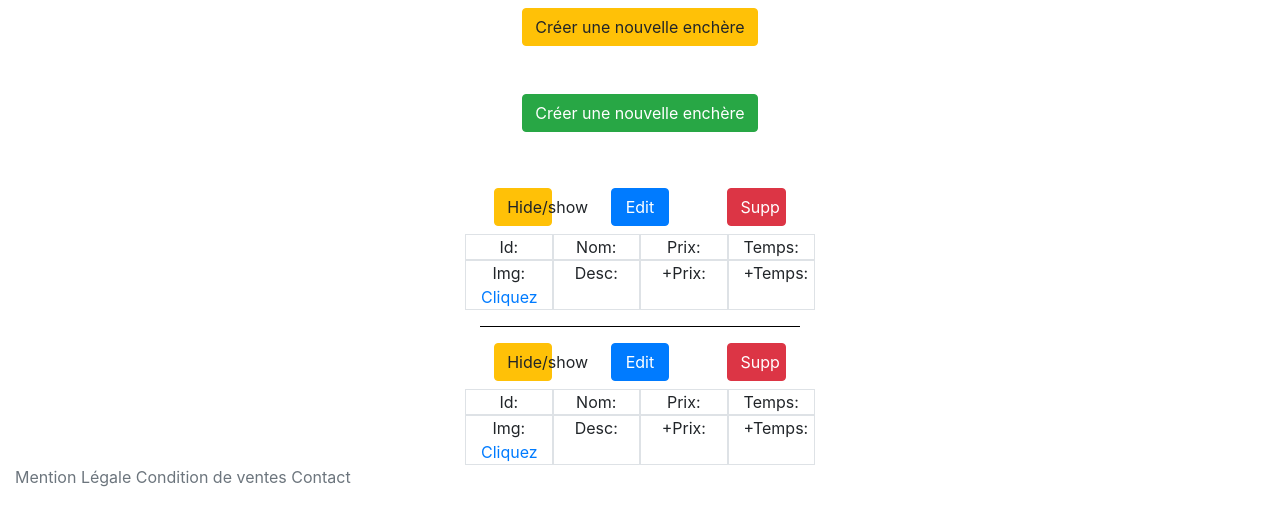
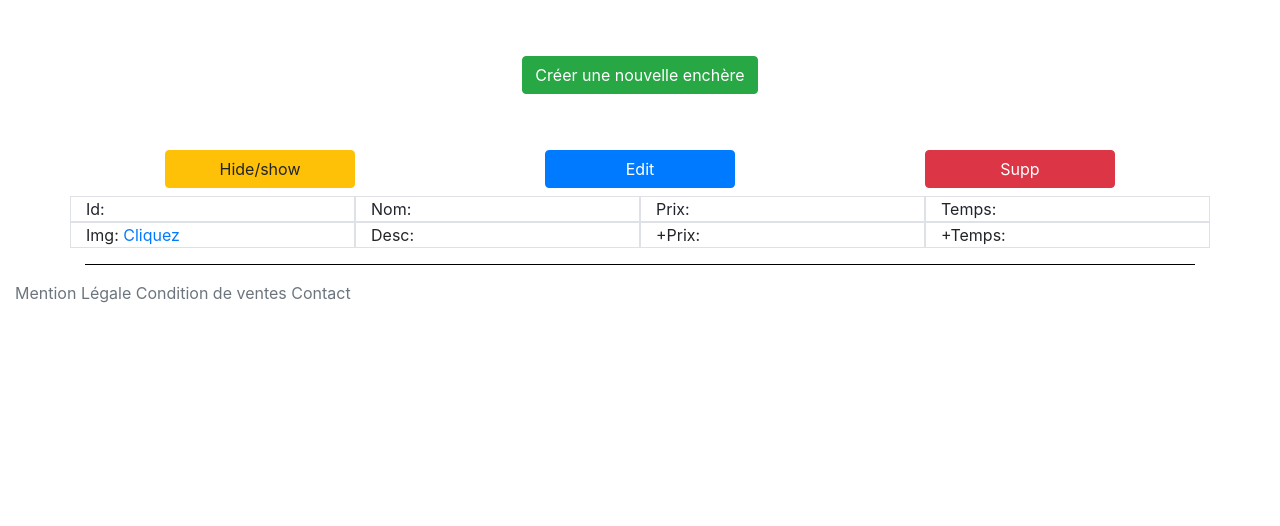
Before and after one commit to Clarisse-BREANT/SIMPLON, a PHP site: page /admin/admin.php in a window 1280 px wide. Shown: the part 48-574 px from the top of the page. Run offline with PHP 8.4, Linux system fonts and the light colour scheme; some libraries are stand-ins or nearby versions.

Commit message:
Intégration de card_admin.html dans admin.php

```diff
--- a/12_2020/POC_Enchères/admin/admin.php
+++ b/12_2020/POC_Enchères/admin/admin.php
@@ -24,16 +24,14 @@
             </header>
 
             <section>
-              <div class='container'>
+            <div class='container'>
                 <div class='text-center'>
-                    <a href="../scripts/create_card.php" class='btn btn-warning'>Créer une nouvelle enchère</a>
+                  <a href="../scripts/create_card.php" class='btn btn-success my-5'>Créer une nouvelle enchère</a>
                 </div>
-                <div class='card-deck row row-col-3 d-flex justify-content-around'>
-                  <div class='card-container col-md-4 col text-center'>
+                <div class='gestion-article'>
                       <?php include '../encheres/card_admin.html' ?>
-                  </div>
                 </div>
-              </div>
+            </div>
             </section>
 
             <footer>
--- a/12_2020/POC_Enchères/encheres/card_admin.html
+++ b/12_2020/POC_Enchères/encheres/card_admin.html
@@ -1,27 +1,3 @@
-<!doctype html>
-<html lang="fr">
-  <head>
-    <title>Title</title>
-    <!-- Required meta tags -->
-    <meta charset="utf-8">
-    <meta name="viewport" content="width=device-width, initial-scale=1, shrink-to-fit=no">
-
-    <!-- Bootstrap CSS -->
-    <link rel="stylesheet" href="https://stackpath.bootstrapcdn.com/bootstrap/4.3.1/css/bootstrap.min.css" integrity="sha384-ggOyR0iXCbMQv3Xipma34MD+dH/1fQ784/j6cY/iJTQUOhcWr7x9JvoRxT2MZw1T" crossorigin="anonymous">
-  </head>
-  <body>
-
-    <!-- Optional JavaScript -->
-    <!-- jQuery first, then Popper.js, then Bootstrap JS -->
-    <script src="https://code.jquery.com/jquery-3.3.1.slim.min.js" integrity="sha384-q8i/X+965DzO0rT7abK41JStQIAqVgRVzpbzo5smXKp4YfRvH+8abtTE1Pi6jizo" crossorigin="anonymous"></script>
-    <script src="https://cdnjs.cloudflare.com/ajax/libs/popper.js/1.14.7/umd/popper.min.js" integrity="sha384-UO2eT0CpHqdSJQ6hJty5KVphtPhzWj9WO1clHTMGa3JDZwrnQq4sF86dIHNDz0W1" crossorigin="anonymous"></script>
-    <script src="https://stackpath.bootstrapcdn.com/bootstrap/4.3.1/js/bootstrap.min.js" integrity="sha384-JjSmVgyd0p3pXB1rRibZUAYoIIy6OrQ6VrjIEaFf/nJGzIxFDsf4x0xIM+B07jRM" crossorigin="anonymous"></script>
-
-    <div class='container'>
-        <div class='text-center'>
-            <a href="../scripts/create_card.php" class='btn btn-success my-5'>Créer une nouvelle enchère</a>
-        </div>
-        <div class='gestion-article'>
 <div class='row row-col-11 my-2 d-flex justify-content-around'>
     <button class='btn btn-warning col col-md-2 col-lg-2'>Hide/show</button>
     <a href='../scripts/edit_card.php' class='btn btn-primary col col-md-2 col-lg-2'>Edit</a>
@@ -39,26 +15,3 @@
 </div>
 
 <hr size="3" color="black">
-
-            <div class='gestion-article'>
-                <div class='row row-col-11 my-2 d-flex justify-content-around'>
-                    <button class='btn btn-warning col col-md-2 col-lg-2'>Hide/show</button>
-                    <a href='../scripts/edit_card.php' class='btn btn-primary col col-md-2 col-lg-2'>Edit</a>
-                    <button class='btn btn-danger col col-md-2 col-lg-2'>Supp</button>
-                </div>
-                <div class='row row-col-12'>
-                    <div class='col-11 col-md-3 col-lg-3 border'>Id:</div>
-                    <div class='col-11 col-md-3 col-lg-3 border'>Nom:</div>
-                    <div class='col-11 col-md-3 col-lg-3 border'>Prix:</div>
-                    <div class='col-11 col-md-3 col-lg-3 border'>Temps:</div>
-                    <div class='col-11 col-md-3 col-lg-3 border'>Img: <a href="">Cliquez</a> </div>
-                    <div class='col-11 col-md-3 col-lg-3 border'>Desc:</div>
-                    <div class='col-11 col-md-3 col-lg-3 border'>+Prix:</div>
-                    <div class='col-11 col-md-3 col-lg-3 border'>+Temps:</div>
-                </div>
-            </div>
-        </div>
-
-    </div>
-  </body>
-</html>
```
Lines whose indentation alone changed are shown as unchanged.
